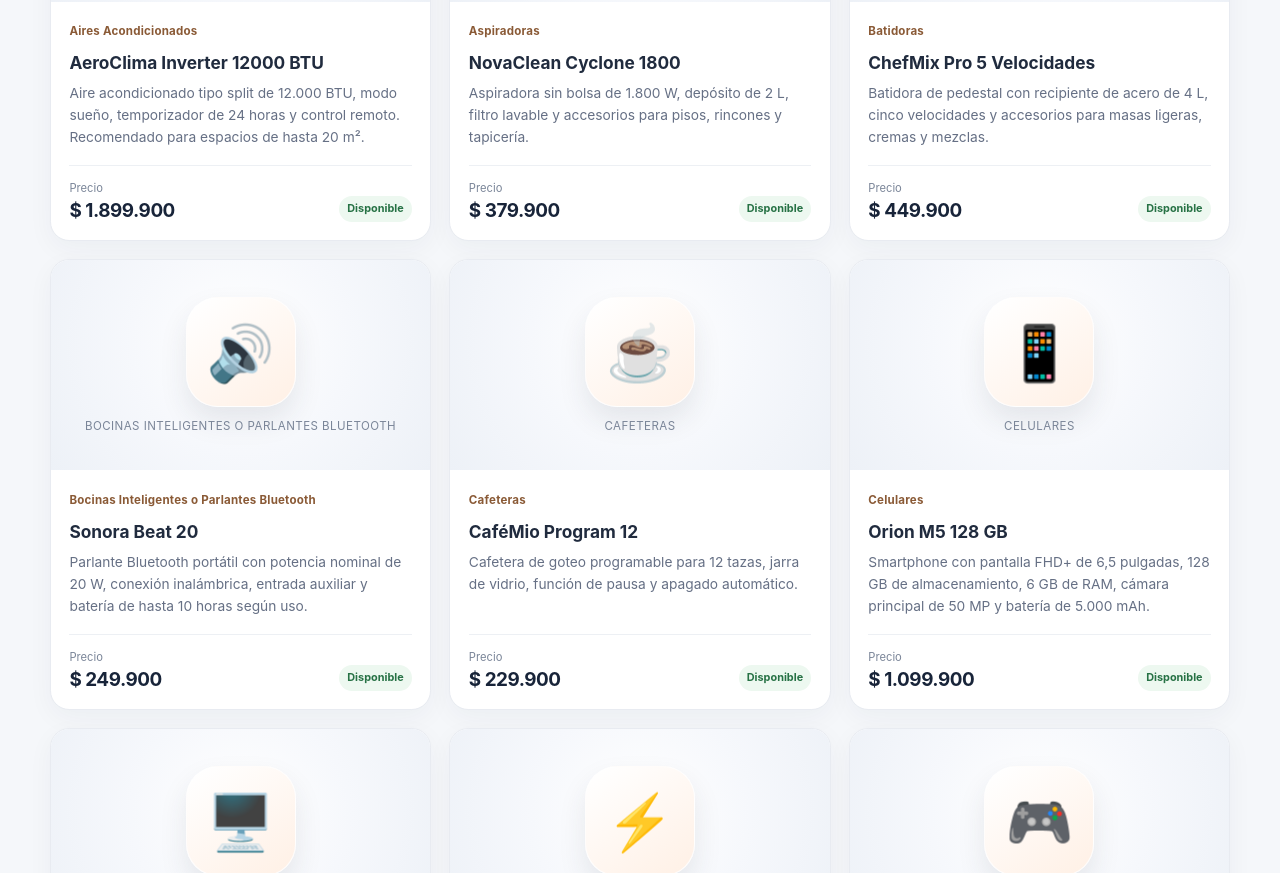
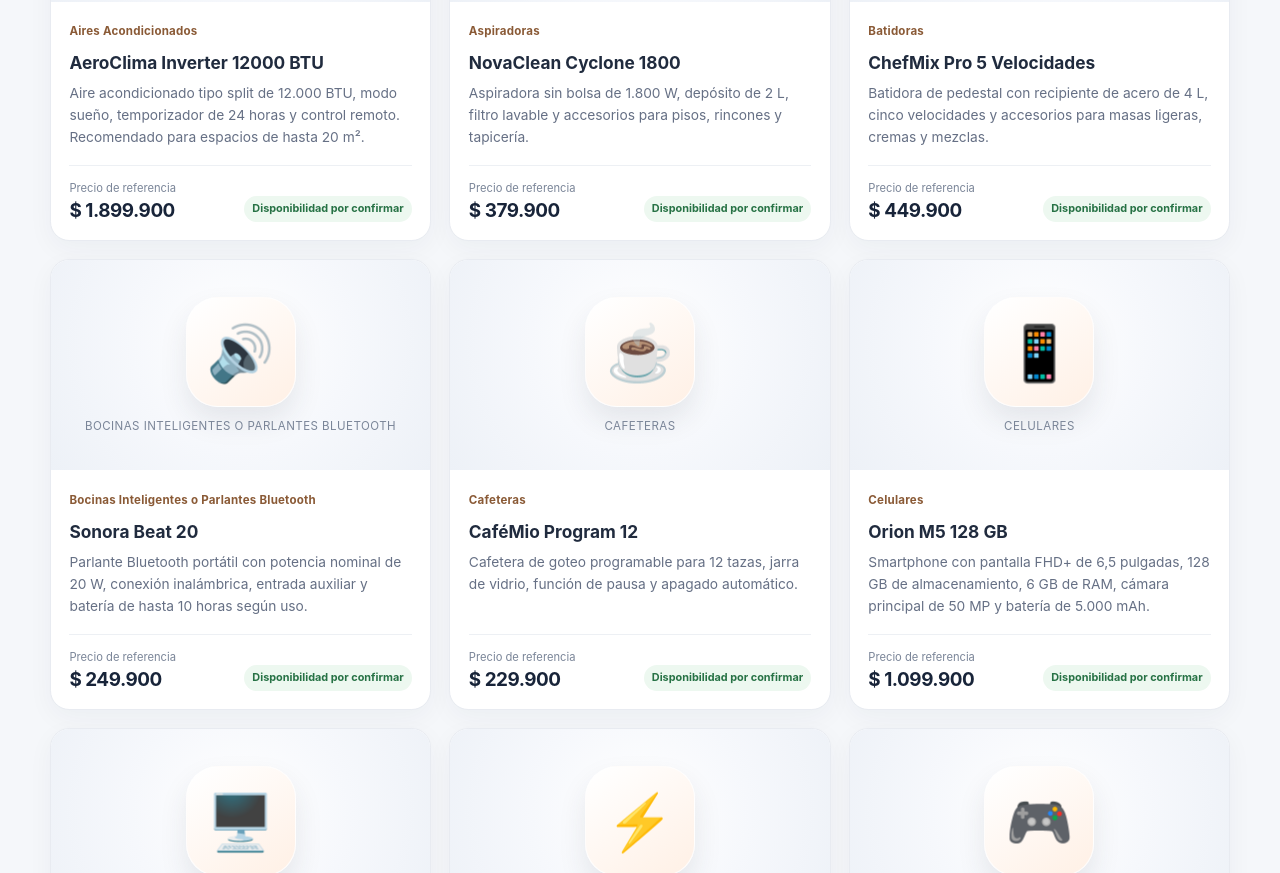
Before and after one commit to sro2005/my-app, a React (Vite) app: page /catalogo in a window 1280 px wide. Shown: the part 1243-2116 px from the top of the page. Built offline with nearby package versions, Linux system fonts and the light colour scheme.

Commit message:
Use transparent reference pricing and availability status

```diff
--- a/src/components/ListadoProductos.jsx
+++ b/src/components/ListadoProductos.jsx
@@ -75,11 +75,11 @@ const ProductCard = ({ product, demoMode, canOrder = false }) => {
         <p className="evh-product-description">{product.description || 'Consulta las características de este producto.'}</p>
         <div className="evh-product-card-bottom">
           <div>
-            <span className="evh-product-price-label">Precio</span>
+            <span className="evh-product-price-label">{illustrative ? 'Precio de referencia' : 'Precio'}</span>
             <strong className="evh-product-price">{formatPrice(product.price)}</strong>
           </div>
-          <span className={'evh-stock-pill ' + (Number(product.quantity) > 0 ? 'is-available' : 'is-unavailable')}>
-            {Number(product.quantity) > 0 ? 'Disponible' : 'Agotado'}
+          <span className={'evh-stock-pill ' + (illustrative ? 'is-pending' : Number(product.quantity) > 0 ? 'is-available' : 'is-unavailable')}>
+            {illustrative ? 'Disponibilidad por confirmar' : Number(product.quantity) > 0 ? 'Disponible' : 'Agotado'}
           </span>
         </div>
         {canOrder && product._id && (
```
